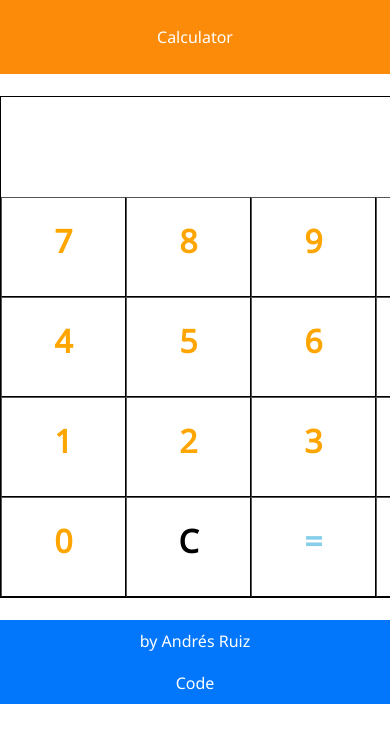
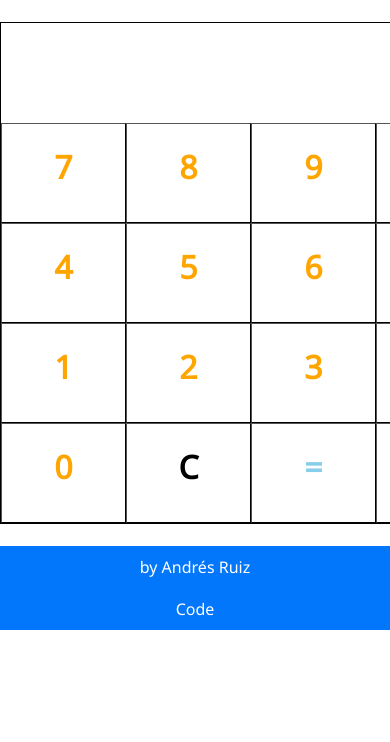
Before and after one commit to Andrsrz/calculator, a plain HTML site: page index.html in a window 390 px wide. Shown: the top 742 px of the page. Drawn offline with Linux system fonts and the light colour scheme.

Commit message:
Remove Header

```diff
--- a/index.html
+++ b/index.html
@@ -9,18 +9,15 @@
 		<link rel="stylesheet" type="text/css" href="style/style.css">
 	</head>
 	<body>
-		<header class="header">
-			<li><a href="https://andrsrz.github.io/calculator/">Calculator</a></li>
-		</header>
 		<br>
 		<div class="calculatorContainer">
 			<div class="grid" id="grid"><!-- HERE GOES THE GRID --></div>
 		</div>
 		<br>
-		<footer class="footer">
+		<div class="footer">
 			<li><a href="https://andrsrz.github.io/">by Andr&eacute;s Ruiz</a></li>
 			<li><a href="https://github.com/Andrsrz/calculator">Code</a></li>
-		</footer>
+		</div>
 		<script type="text/javascript" src="js/calculator.js"></script>
 	</body>
 </html>
--- a/style/style.css
+++ b/style/style.css
@@ -3,26 +3,6 @@
 body {
 	margin: 0px;
 	font-family: 'Noto Sans', sans-serif;
-}
-
-.header {
-	display: flex;
-	flex-flow: row wrap;
-	justify-content: flex-start;
-	list-style: none;
-	margin: 0;
-	background: #FC8B0A;
-}
-
-.header a {
-	text-decoration: none;
-	display: block;
-	padding: 1em;
-	color: white;
-}
-
-.header a:hover {
-	background: #D87606;
 }
 
 .calculatorContainer {
@@ -91,21 +71,21 @@ h1 {
 }
 
 @media all and (max-width: 800px) {
-	.header, .footer {
+	.footer {
 		justify-content: space-around;
 	}
 }
 
 @media all and (max-width: 600px) {
-	.header, .footer {
+	.footer {
 		flex-flow: column wrap;
 		padding: 0;
 	}
-	.header, a, .footer a {
+	.footer a {
 		text-align: center;
 		padding: 10px;
 	}
-	.header, li:last-of-type a, .footer li:last-of-type a {
+	.footer li:last-of-type a {
 		border-bottom: none;
 	}
 }
```
